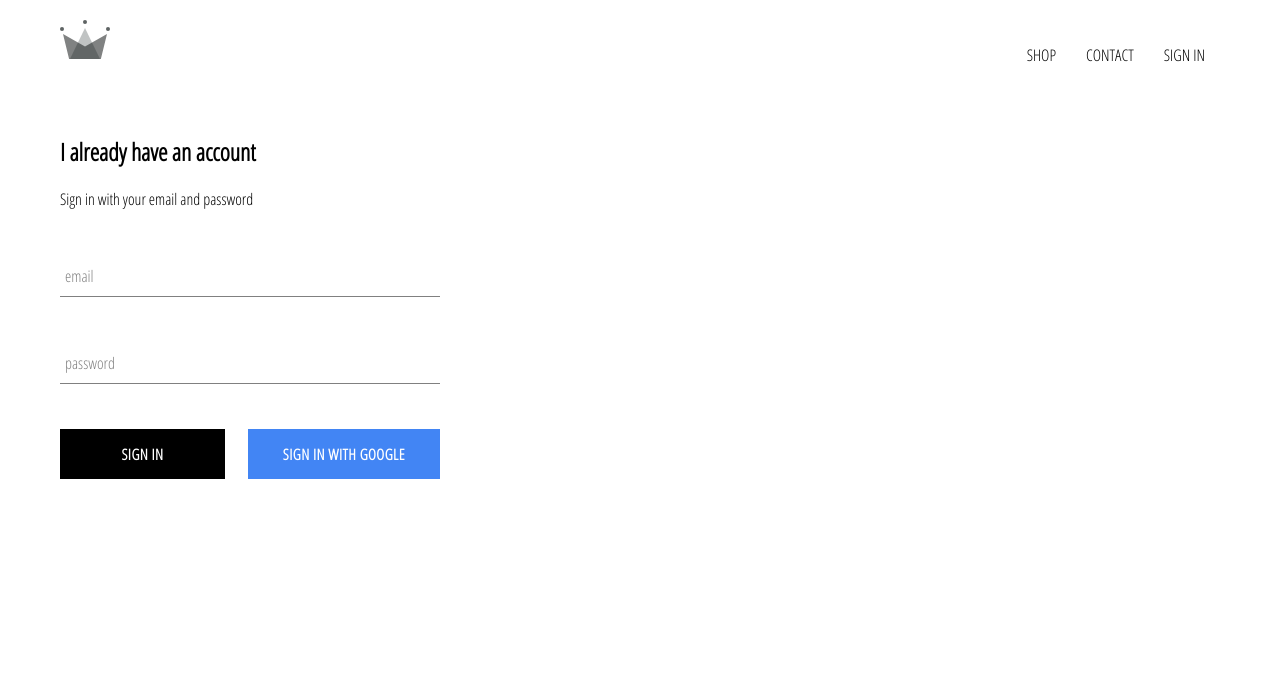
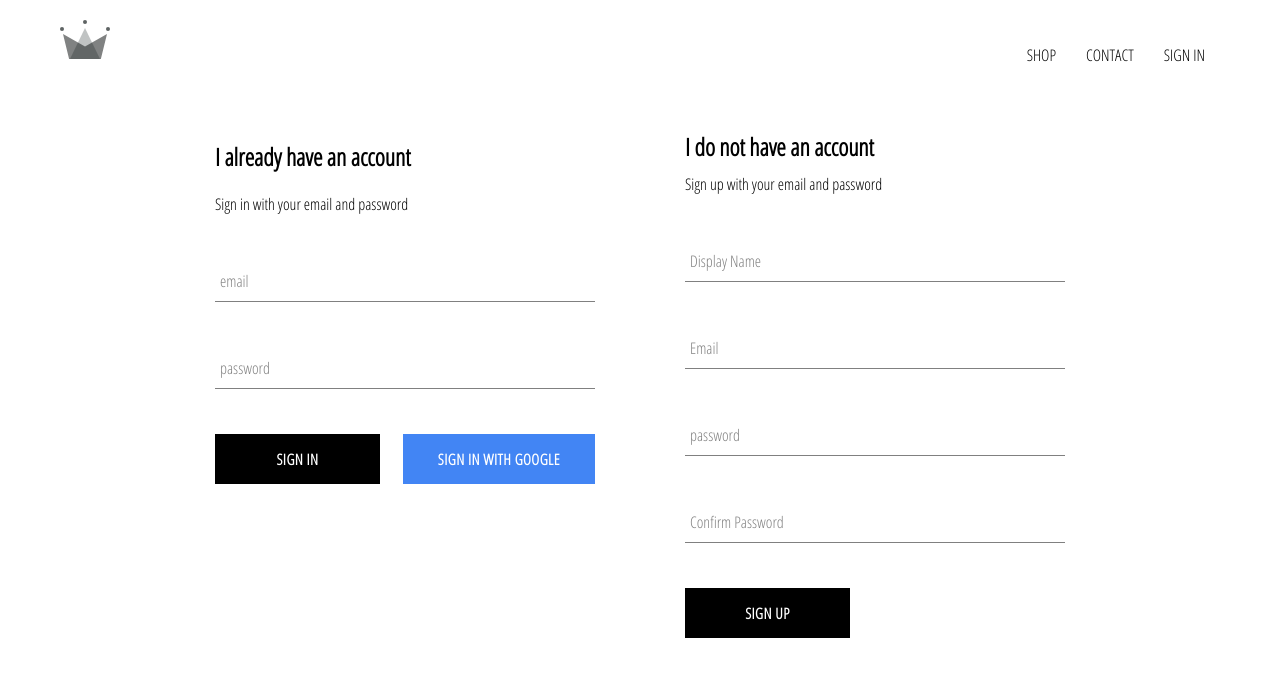
Before and after one commit to melizbee/crwn-clothing, a React (Create React App) app: page /signin in a window 1280 px wide. Shown: the top 676 px of the page. Built offline with nearby package versions, Linux system fonts and the light colour scheme; no server answers.

Commit message:
Implemented firebase utils, included ability to store authenticated users into our firestore database

```diff
--- a/src/App.js
+++ b/src/App.js
@@ -5,7 +5,7 @@
 import ShopPage from './pages/shop/shop.component';
 import SignInAndSignUpPage from './pages/sign-in-and-sign-up/sign-in-and-sign-up.component';
 import Header from './components/header/header.component';
-import { auth } from './firebase/firebase.utils';
+import { auth, createUserProfileDocument } from './firebase/firebase.utils';
 
 
 class App extends React.Component {
@@ -20,10 +20,21 @@
   unsubscribeFromAuth = null;
 
   componentDidMount(){
-    this.unsubscribeFromAuth = auth.onAuthStateChanged(user => {
-      this.setState({ currentUser: user });
+    this.unsubscribeFromAuth = auth.onAuthStateChanged(async userAuth => {
+      if(userAuth){
+        const userRef = await createUserProfileDocument(userAuth);
 
-      console.log('USER ', user);
+        userRef.onSnapshot(snapShop => {
+          this.setState({ currentUser: {
+              id: snapShop.id,
+              ...snapShop.data()
+            }
+          });
+          console.log(this.state);
+        });
+      } else {
+        this.setState({ currentUser: userAuth });
+      }
     });
   }
 
--- /dev/null
+++ b/src/components/sign-up/sign-up.component.jsx
@@ -0,0 +1,95 @@
+import React from 'react';
+import FormInput from '../form-input/form-input.component';
+import CustomButton from '../custom-button/custom-button.component';
+import { auth, createUserProfileDocument } from '../../firebase/firebase.utils';
+import './sign-up.styles.scss';
+
+class SignUp extends React.Component {
+    constructor(){
+        super();
+
+        this.state = {
+            displayName: '',
+            email: '',
+            password: '',
+            confirmPassword: ''
+        }
+    }
+
+    handleSubmit = async event => {
+        event.preventDefault();
+
+        const { displayName, email, password, confirmPassword } = this.state;
+
+        if(password !== confirmPassword){
+            alert("password don't match");
+            return;
+        }
+
+        try {
+            const { user } = await auth.createUserWithEmailAndPassword(email, password);
+            await createUserProfileDocument(user, { displayName });
+            this.setState({
+                displayName: '',
+                email: '',
+                password: '',
+                confirmPassword: ''
+            });
+        } catch (error) {
+            console.log(error);
+        }
+    };
+
+    handleChange = event => {
+        const { name, value } = event.target;
+
+        this.setState({ [name]: value });
+    }
+
+    render() {
+        const { displayName, email, password, confirmPassword } = this.state;
+        return(
+            <div className="sign-up">
+                <h2 className="title">I do not have an account</h2>
+                <span>Sign up with your email and password</span>
+                <form className="sign-up-form" onSubmit={this.handleSubmit}>
+                    <FormInput
+                        type='text'
+                        name='displayName'
+                        value={displayName}
+                        onChange={this.handleChange}
+                        label='Display Name'
+                        required
+                    />
+                    <FormInput
+                        type='email'
+                        name='email'
+                        value={email}
+                        onChange={this.handleChange}
+                        label='Email'
+                        required
+                    />
+                    <FormInput
+                        type='password'
+                        name='password'
+                        value={password}
+                        onChange={this.handleChange}
+                        label='password'
+                        required
+                    />
+                    <FormInput
+                        type='password'
+                        name='confirmPassword'
+                        value={confirmPassword}
+                        onChange={this.handleChange}
+                        label='Confirm Password'
+                        required
+                    />
+                    <CustomButton type='submit'>SIGN UP</CustomButton>
+                </form>
+            </div>
+        )
+    }
+}
+
+export default SignUp;
--- /dev/null
+++ b/src/components/sign-up/sign-up.styles.scss
@@ -0,0 +1,9 @@
+.sign-up {
+    display: flex;
+    flex-direction: column;
+    width: 380px;
+
+    .title {
+      margin: 10px 0;
+    }
+}
--- a/src/firebase/firebase.utils.js
+++ b/src/firebase/firebase.utils.js
@@ -12,6 +12,32 @@
     measurementId: "G-RB9R1HN2S7"
 };
 
+export const createUserProfileDocument = async (userAuth, additionalData) => {
+    if(!userAuth) return;
+
+    const userRef = firestore.doc(`users/${userAuth.uid}`);
+
+    const snapShot = await userRef.get();
+
+    if(!snapShot.exists) {
+        const { displayName, email } = userAuth;
+        const createdAt = new Date();
+
+        try {
+            await userRef.set({
+                displayName,
+                email,
+                createdAt,
+                ...additionalData
+            })
+        } catch (error) {
+            console.log('error creating user', error.message);
+        }
+    }
+
+    return userRef;
+}
+
 firebase.initializeApp(config);
 
 export const auth = firebase.auth();
--- a/src/pages/sign-in-and-sign-up/sign-in-and-sign-up.component.jsx
+++ b/src/pages/sign-in-and-sign-up/sign-in-and-sign-up.component.jsx
@@ -1,10 +1,12 @@
 import React from 'react';
 import './sign-in-and-sign-up.styles.scss';
 import SignIn from '../../components/sign-in/sign-in.component';
+import SignUp from '../../components/sign-up/sign-up.component';
 
 const SignInAndSignUpPage = () => (
     <div className="sign-in-and-sign-up">
         <SignIn />
+        <SignUp />
     </div>
 )
 
--- a/src/pages/sign-in-and-sign-up/sign-in-and-sign-up.styles.scss
+++ b/src/pages/sign-in-and-sign-up/sign-in-and-sign-up.styles.scss
@@ -0,0 +1,6 @@
+.sign-in-and-sign-up {
+    width: 850px;
+    display: flex;
+    justify-content: space-between;
+    margin: 30px auto;
+}
```
